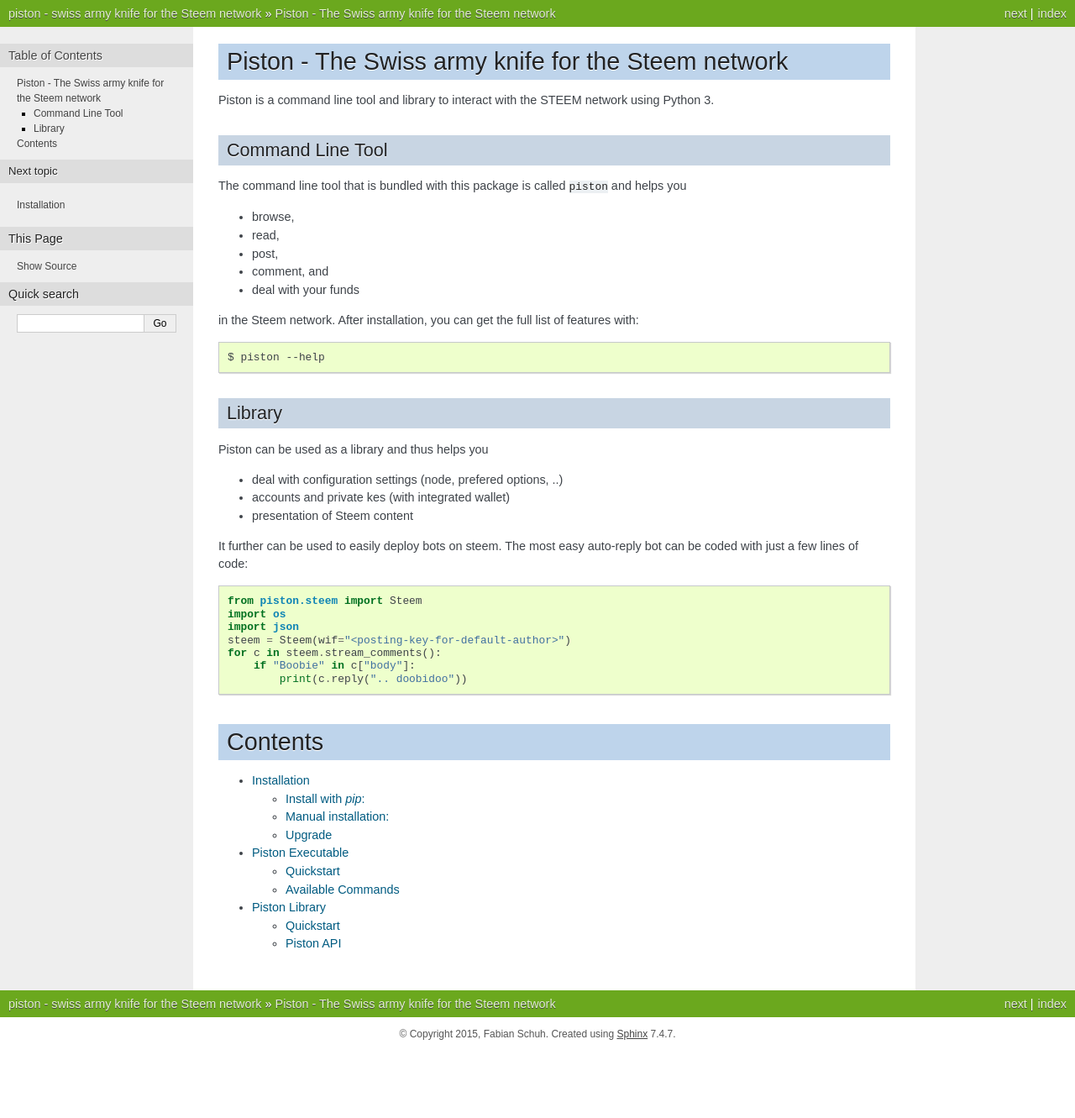
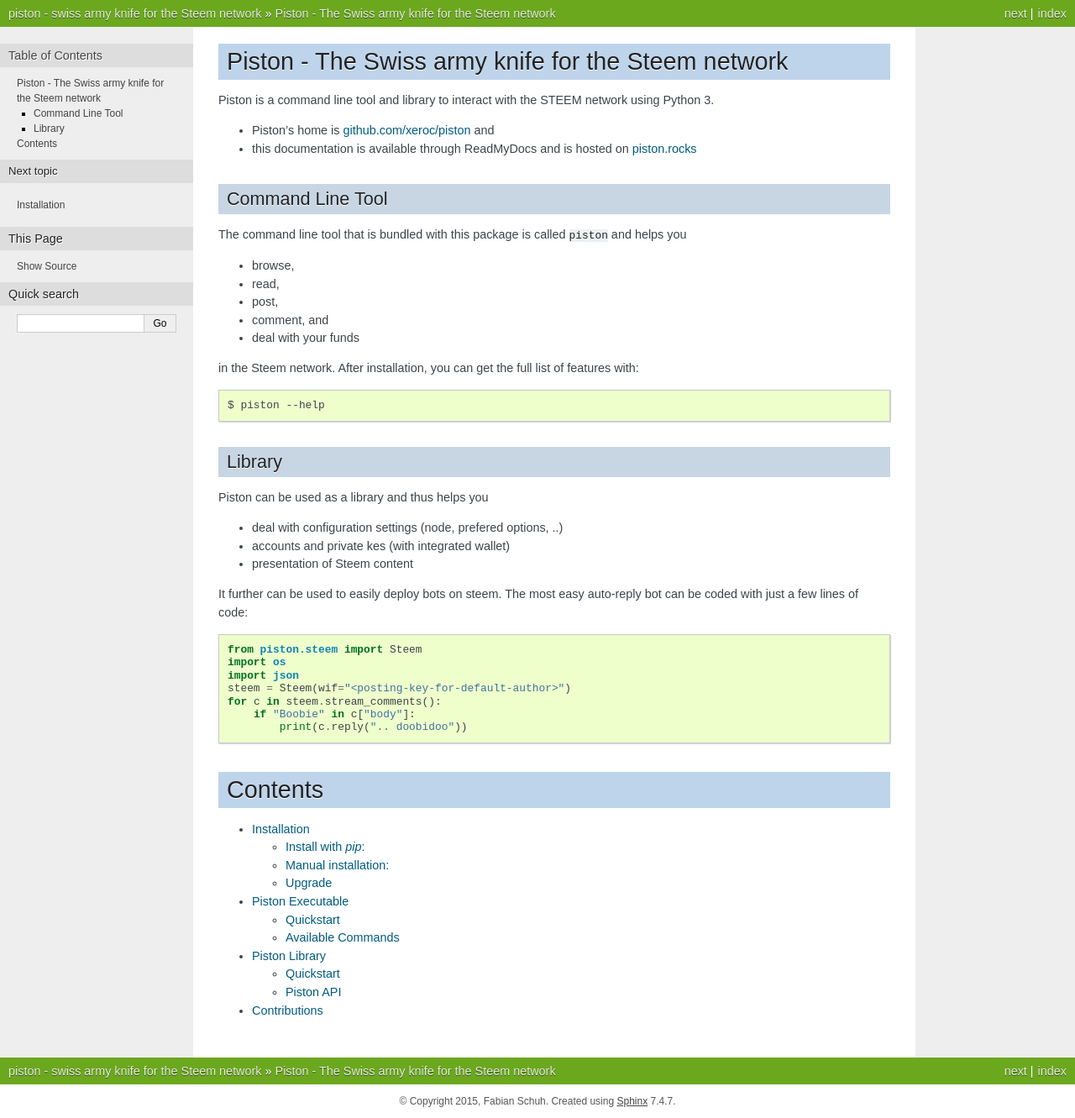
Before and after one commit to xeroc/piston-cli, a Sphinx documentation site: the page built from docs/index.rst, in a window 1280 px wide. Shown: the whole page at 84% size. Built offline with Sphinx 7.4.7, drawn with Linux system fonts in a browser that asks for light colours; before the commit the page ends 1251 px from its top, so only the background shows below that.

Commit message:
[docs] contributions

```diff
--- /dev/null
+++ b/docs/contrib.rst
@@ -0,0 +1,5 @@
+*************
+Contributions
+*************
+
+If you want to contribute to the library, please don't hesitate and join the `develop branch on github <https://github.com/xeroc/piston>`_, send pull request or contact me directly.
--- a/docs/index.rst
+++ b/docs/index.rst
@@ -2,6 +2,9 @@
 ===================================================
 
 Piston is a command line tool and library to interact with the STEEM network using Python 3.
+
+* Piston's home is `github.com/xeroc/piston <https://github.com/xeroc/piston>`_ and
+* this documentation is available through ReadMyDocs and is hosted on `piston.rocks <http://piston.rocks>`_
 
 Command Line Tool
 -----------------
```
Also changed, not shown: other parts of docs/index.rst (+1 -0 lines).
